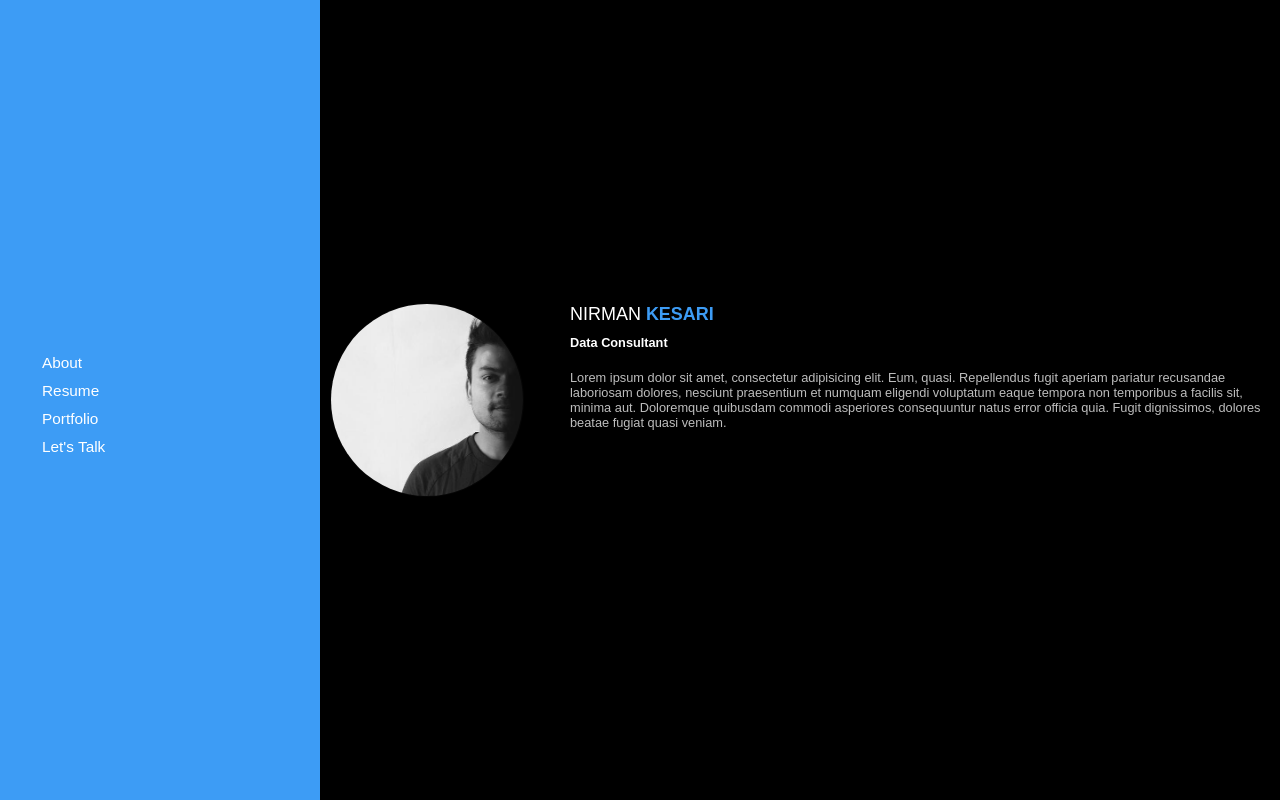
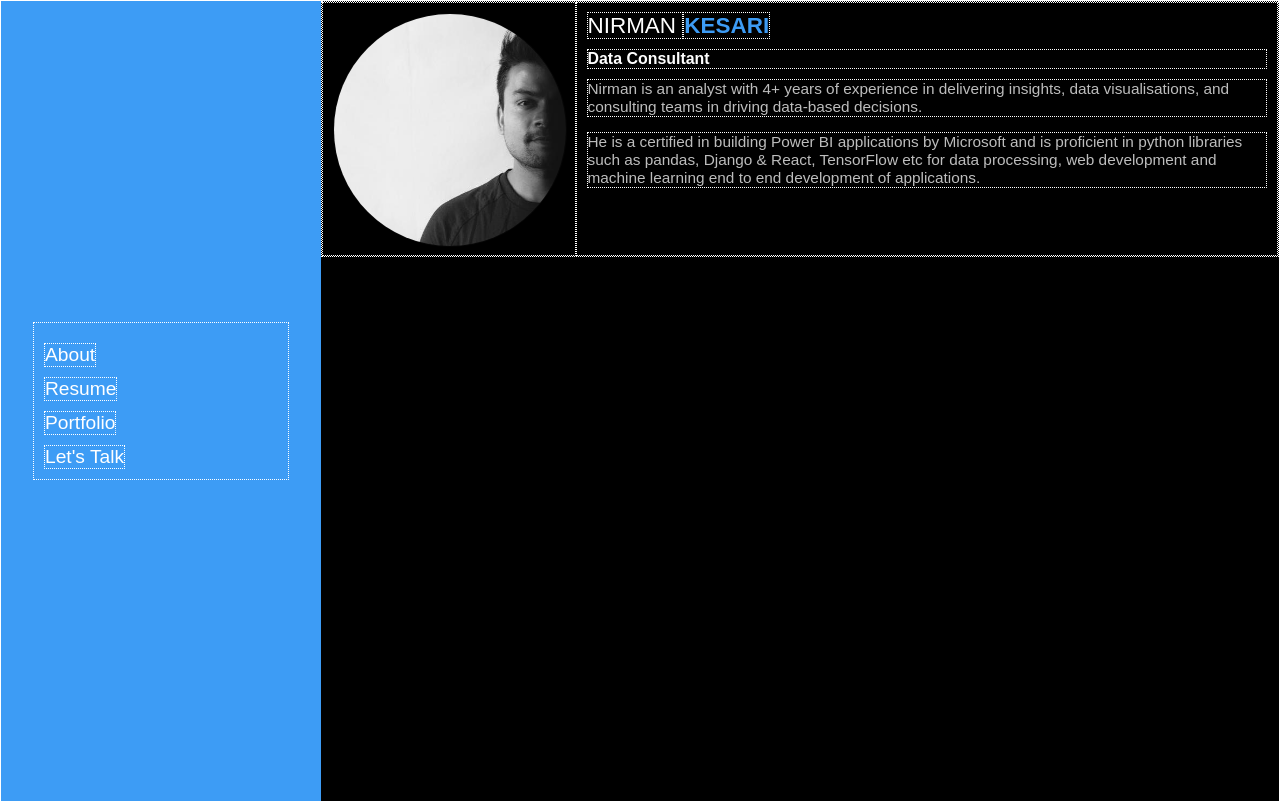
Before and after one commit to nirmaaan/nirmaaan, a React (Create React App) app in the folder frontend/: page / in a window 1280 px wide. Built offline with nearby package versions, Linux system fonts and the light colour scheme.

Commit message:
initialised flexbox

```diff
--- a/frontend/src/App.js
+++ b/frontend/src/App.js
@@ -9,7 +9,6 @@ import { AboutPage, ResumePage, PortfolioPage, LetstalkPage } from './pages/allP
 
 function App() {
 
-  // console.log('refreshed')
 
 
   return (
--- a/frontend/src/pages/allPages.css
+++ b/frontend/src/pages/allPages.css
@@ -1,13 +1,15 @@
 :root{
-    --font-size: 1.2vw;
-    --paragraph-font-size:1vw;
-    --border-width:0rem;
+    --font-size: 1.2em;
+    --paragraph-font-size:0.8em;
+    --border-width:0.1rem;
     --border-style:dotted;
     --border-color:white;
     --font-family:Arial;
     --nav-background-color: #3d9cf5;
     --pane-background-color: #000000;
     --font-color-1:#ffffff;
+
+    --media-screen-max-width:800px;
 }
 
 body{
@@ -31,16 +33,29 @@ body{
 }
 
 
-
 /* LEFT PANE */
 .left-pane {
 
+    /* min-width: 21.5vw; */
     padding: 2rem;
-    /* background-color: rgb(36, 37, 38); */
     background-color: var(--nav-background-color);
+
+}
+
+
+@media screen and (max-width:1000px) {
+
+    .main-container{
+        display:grid;
+        grid-template-columns: 1fr;
+
+    }
 
 
 }
+
+
+
 
 /* LEFT PANE CONTENTS */
 
@@ -61,8 +76,24 @@ body{
 
 }
 
+@media screen and (max-width:1000px) {
+
+    .left-pane {
+        /* height: 0.1vh; */
+        /* background-color: yellow; */
+    }
+
+   .nav-box{
+       display: none;
+   }
+
+
+}
+
+
 /*  NAV ITEMS */
 .nav-box > a {
+
     display: inline-block;
 
     font-size: var(--font-size);
@@ -103,6 +134,7 @@ body{
     font-size:var(--font-size);
 
 
+
 }
 
 
@@ -112,30 +144,66 @@ body{
 
 /* STRUCTURE OF RIGHT PANE IN ABOUT*/
 .aboutpage {
-    display: grid;
-    grid-template-columns: 1fr 3fr; /* ADDED GRID TEMPLATE */
+    overflow: auto;
+    scrollbar-width: thin;
+    /* grid-template-columns: 1fr 3fr; ADDED GRID TEMPLATE */
+
+}
+
+
+
+
+
+.flex-row {
+    display: flex;
+    flex-direction: row;
+
+
+
+    border-width: var(--border-width);
+    border-style: var(--border-style);
+    border-color: var(--border-color);
+
+
+}
+
+
+@media screen and (max-width:1000px) {
+
+    .flex-row {
+        flex-direction: column;
+        /* background-color: yellow; */
+    }
+
+
 
 }
 
 
 /* RIGHT PANE INFO BOX */
-.right-pane > .image-info-box {
+
+.image-box {
+
+    padding:10px;
+
+    width: calc(200px + 2.5vw);
+    height:calc(200px + 2.5vw);
+
+    border-width: var(--border-width);
+    border-style: var(--border-style);
+    border-color: var(--border-color);
+
+}
 
 
-    height: 15vw;
+.info-box {
+
+    display: block;
+    position: inherit;
     background-color: #000000;
     color: var(--font-color-1);
 
-    padding: 10px;
-
-    /*position*/
-    margin: 0;
-    position: relative;
-    top: 50%;
-    -ms-transform: translateY(-50%);
-    transform: translateY(-50%);
-
-
+    padding:10px;
 
     border-width: var(--border-width);
     border-style: var(--border-style);
@@ -151,19 +219,17 @@ body{
     /* to {border-color: var(--font-color-1);} */
   }
 
-.image-info-box  > img {
-     /*position*/
 
-    margin: 0;
-    position: relative;
-    top: 50%;
-    -ms-transform: translateY(-50%);
-    transform: translateY(-50%);
+
+
+.image-box  > img {
+
+
+    width: calc(200px + 2.5vw);
+    height: calc(200px + 2.5vw);
 
 
     border-radius: 90%;
-    width: 15vw;
-    min-width: 15px;
     border-width: 0.1vw;
     border-style: solid;
 
@@ -176,10 +242,18 @@ body{
 }
 
 
-.image-info-box > .fname {
+.info-box {
+    color: var(--font-color-1);
+
+    border-width: var(--border-width);
+    border-style: var(--border-style);
+    border-color: var(--border-color);
+}
+
+
+.info-box > .fname {
 
     display:inline;
-    color: var(--font-color-1);
     font-weight: normal;
 
     border-width: var(--border-width);
@@ -187,10 +261,21 @@ body{
     border-color: var(--border-color);
 
 }
-.image-info-box > .lname {
+.info-box > .lname {
     display:inline;
     font-weight: bold;
     color:var(--nav-background-color);
+
+    border-width: var(--border-width);
+    border-style: var(--border-style);
+    border-color: var(--border-color);
+
+}
+
+.info-box > .role {
+
+    margin:10px 0px 1px 0px;
+
 
 
     border-width: var(--border-width);
@@ -199,26 +284,32 @@ body{
 
 }
 
-.image-info-box > .role {
-
-    margin:10px 0px 1px 0px;
-    border-width: var(--border-width);
-    border-style: var(--border-style);
-    border-color: var(--border-color);
-
-}
-
-.image-info-box > p{
+.info-box > p{
     font-size: var(--paragraph-font-size);
     color: rgb(189, 189, 189);
     margin-top:10px;
-    padding:10px 0px 10px 0px;
+    /* padding:10px 0px 10px 0px; */
 
     border-width: var(--border-width);
     border-style: var(--border-style);
     border-color: var(--border-color);
 }
 
+
+
+.certifications{
+    color: var(--font-color-1);
+
+    /* width: 50px; */
+
+    /* display:inline; */
+    /* flex-direction: column; */
+    border-width: var(--border-width);
+    border-style: var(--border-style);
+    border-color: var(--border-color);
+
+
+}
 
 
 
@@ -315,10 +406,22 @@ body{
 }
 
 .x > img {
-    width: 37.25vw;
+    width: 33.5vw;
     border-width: 25px;
     border-style: solid;
     border-color: white;
+
+}
+
+.x > iframe {
+    width: 37vw;
+    height:25.5vw;
+    /* border-width: 25px; */
+    border-style: solid;
+    border-color: white;
+    /* padding:30px; */
+
+
 
 }
 
--- a/frontend/src/pages/allPages.js
+++ b/frontend/src/pages/allPages.js
@@ -26,20 +26,32 @@ export function AboutPage(){
 
                 {/* RIGHT PANE - Second Grid Box */}
                 <div className="right-pane aboutpage">
-                    <div className="image-info-box">
-                        <img src={image} alt="profile"></img>
+
+                    <div className='flex-row'>
+
+                        <div className="image-box">
+                            <img src={image} alt="profile"></img>
+                        </div>
+
+                        <div className="info-box">
+
+                            <h3 className='fname'>NIRMAN </h3>
+                            <h3 className='lname'>KESARI</h3>
+
+                            <h5 className='role'> Data Consultant </h5>
+
+                            <p>  Nirman is an analyst with 4+ years of experience in delivering insights, data visualisations, and consulting teams in driving data-based decisions.</p>
+                            <p>  He is a certified in building Power BI applications by Microsoft and is proficient in python libraries such as pandas, Django & React, TensorFlow etc for data processing, web development and machine learning end to end development of applications.</p>
+                            {/* <p>  Currently, he has been contracted full-time by AECOM and partly supporting teams in Transport for NSW for requirement of data solutions. </p> */}
+
+                        </div>
+
                     </div>
 
-                    <div className="image-info-box">
 
-                        <h3 className='fname'>NIRMAN </h3>
-                        <h3 className='lname'>KESARI</h3>
 
-                        <h5 className='role'> Data Consultant </h5>
 
-                        <p>  Lorem ipsum dolor sit amet, consectetur adipisicing elit. Eum, quasi. Repellendus fugit aperiam pariatur recusandae laboriosam dolores, nesciunt praesentium et numquam eligendi voluptatum eaque tempora non temporibus a facilis sit, minima aut. Doloremque quibusdam commodi asperiores consequuntur natus error officia quia. Fugit dignissimos, dolores beatae fugiat quasi veniam. </p>
 
-                    </div>
                 </div>
 
         </>
@@ -48,8 +60,6 @@ export function AboutPage(){
 }
 
 export function ResumePage(){
-
-
 
 
     return(
@@ -136,7 +146,9 @@ export function PortfolioPage(){
                     </div>
 
                     <div className='x'>
-                        <img src={imagePlaceholder}></img>
+                        {/* <img src={imagePlaceholder}></img> */}
+                        {/* <embed href='https://app.powerbi.com/view?r=eyJrIjoiNTYzMGQxYWQtM2M2Zi00ODRmLWI3ZDAtMTBlNzI1YzAwYTE5IiwidCI6Ijg5YzhjNjhmLWIwMDYtNGM1OS05NTBkLWY3ZDgzMzNiNDU0OCJ9&pageName=ReportSection'></embed>  */}
+                        <iframe title="Demo - Travel Time" src="https://app.powerbi.com/view?r=eyJrIjoiNTYzMGQxYWQtM2M2Zi00ODRmLWI3ZDAtMTBlNzI1YzAwYTE5IiwidCI6Ijg5YzhjNjhmLWIwMDYtNGM1OS05NTBkLWY3ZDgzMzNiNDU0OCJ9&pageName=ReportSection" frameborder="0" allowFullScreen="true"></iframe>
                     </div>
 
                     <div className='x'>
```
